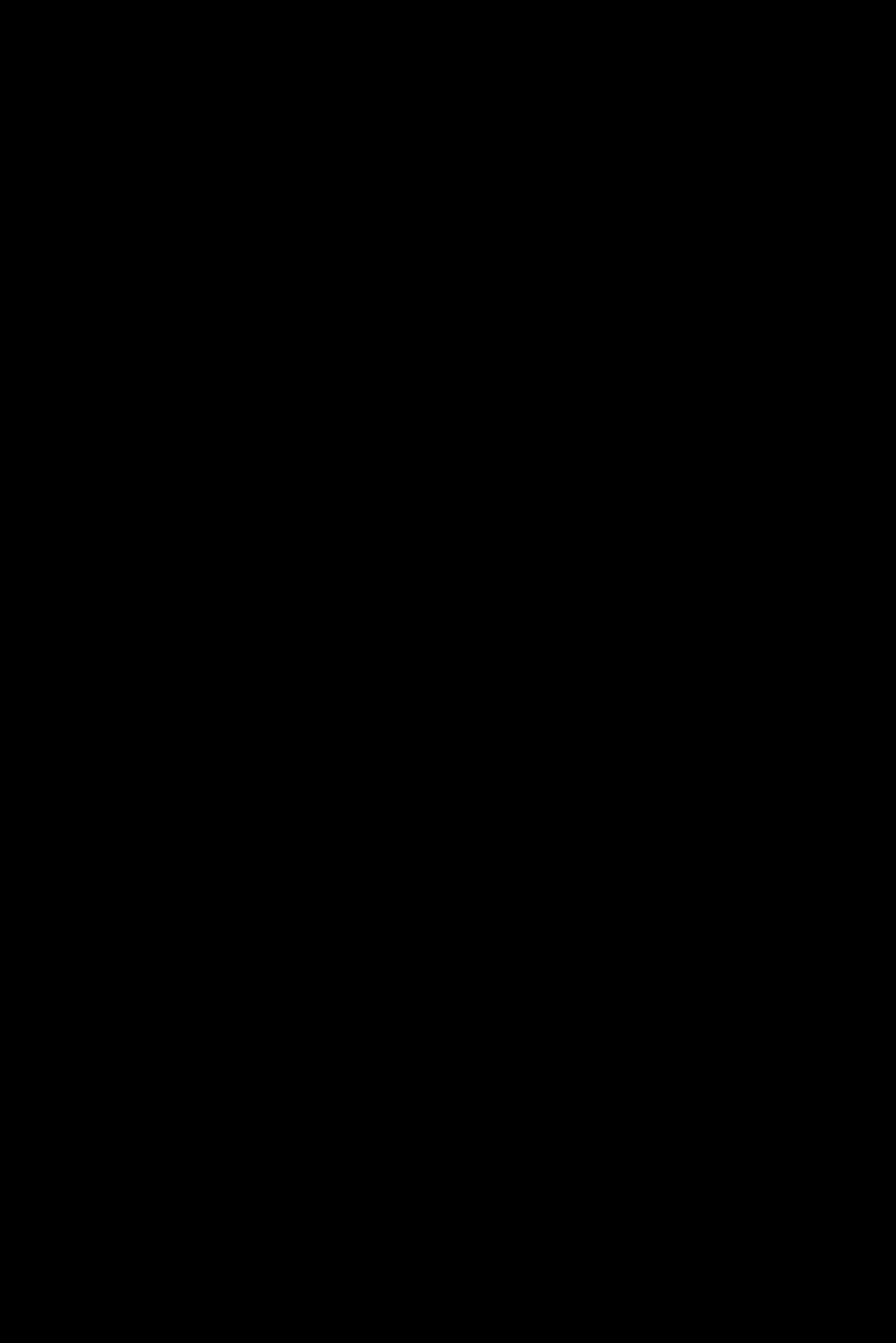
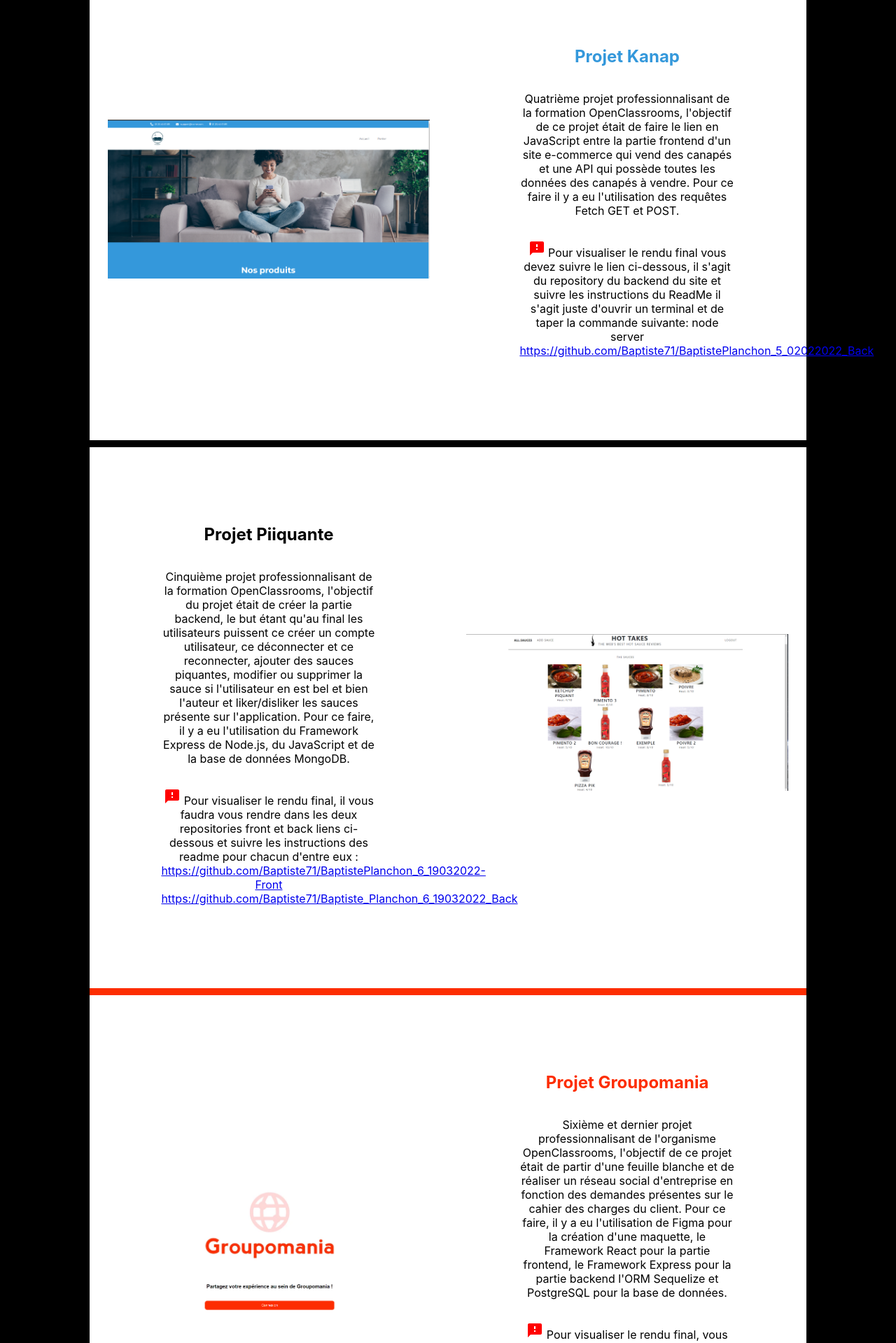
Before and after one commit to Baptiste71/Planchon_Baptiste_Portfolio-master, a React (Create React App) app: page /projects in a window 1280 px wide. Shown: the part 2280-4199 px from the top of the page at 70% size. Before the commit the page ends 2175 px from the top, so only its background shows below. Built offline with nearby package versions, Linux system fonts and the light colour scheme.

Commit message:
mise en page desktop ok (mes projets)

```diff
--- /dev/null
+++ b/src/components/spinner/Spinner.jsx
@@ -0,0 +1,16 @@
+import React from "react";
+import "./_spinner.scss";
+
+const Spinner = () => {
+  return (
+    <div className="pageLoader">
+      <div className="circle1">
+        <div className="circle2">
+          <div className="circle3"></div>
+        </div>
+      </div>
+    </div>
+  );
+};
+
+export default Spinner;
--- /dev/null
+++ b/src/components/spinner/_spinner.scss
@@ -0,0 +1,69 @@
+@import "../../style/_main.scss";
+
+.pageLoader {
+  @include flexJustifyCenter;
+  align-items: center;
+  position: fixed;
+  background: white;
+  z-index: 5;
+  height: 100%;
+  width: 100%;
+  @include spinner;
+}
+
+@keyframes animation-chargement {
+  0% {
+    opacity: 1;
+  }
+  50% {
+    opacity: 0.8;
+  }
+  99% {
+    z-index: 5;
+  }
+  100% {
+    opacity: 0;
+    z-index: -1;
+  }
+}
+
+.circle1 {
+  border: 10px solid transparent;
+  border-top: 10px solid $themeBooki;
+  border-bottom: 10px solid $themeGroupomania;
+  border-radius: 90%;
+  z-index: 4;
+  width: 100px;
+  height: 100px;
+  animation: rotate-center 1s linear 0.6s;
+  animation-iteration-count: 3;
+}
+.circle2 {
+  border: 10px solid transparent;
+  border-bottom: 10px solid transparent;
+  border-radius: 90%;
+  z-index: 3;
+  width: 80px;
+  height: 80px;
+}
+
+.circle3 {
+  border: 10px solid transparent;
+  border-bottom: 10px solid $themeOhmyfood1;
+  border-top: 10px solid $themeLaChouetteAgence;
+  border-radius: 90%;
+  z-index: 2;
+  width: 60px;
+  height: 60px;
+  animation: rotate-center 1s linear 0.6s;
+  animation-iteration-count: 3;
+}
+
+@keyframes rotate-center {
+  0% {
+    transform: rotate(0);
+  }
+  100% {
+    transform: rotate(360deg);
+  }
+}
--- a/src/pages/home/Home.jsx
+++ b/src/pages/home/Home.jsx
@@ -19,7 +19,7 @@
               JavaScript ainsi que le Framework React) et backend (JavaScript, le Framework Express de Node.js, les bases de données SQL avec PostgreSQL et l’ORM Sequelize et les bases de données NoSQL avec MongoDB).
             </p>
             <button className="go" type="submit">
-              <NavLink className="btnGo" to="/experiences">
+              <NavLink className="btnGo" to="/projects">
                 Allons-y
               </NavLink>
             </button>
--- a/src/pages/projets/Project.jsx
+++ b/src/pages/projets/Project.jsx
@@ -1,11 +1,14 @@
 import React from "react";
 import Navigation from "../../components/navigation/Navigation";
+import Spinner from "../../components/spinner/Spinner";
+import FeedbackIcon from "@mui/icons-material/Feedback";
 import "./_project.scss";
 
 const Experiences = () => {
   return (
     <div className="projectPage">
       <Navigation />
+      <Spinner />
       <div className="presentationProject">
         <div className="introduction">
           <h1 className="introTitle">Mes projets professionalisants</h1>
@@ -55,6 +58,67 @@
               </div>
             </a>
           </div>
+          <div className="presentationReverse kanapBorder">
+            <div className="titleAndTxt">
+              <h2 className="projectName kanap">Projet Kanap</h2>
+              <p className="projectDescription">
+                Quatrième projet professionnalisant de la formation OpenClassrooms, l'objectif de ce projet était de faire le lien en JavaScript entre la partie frontend d'un site e-commerce qui vend des canapés et une API qui possède toutes les
+                données des canapés à vendre. Pour ce faire il y a eu l'utilisation des requêtes Fetch GET et POST.
+              </p>
+              <p className="attention">
+                <FeedbackIcon className="attentionIcon" /> Pour visualiser le rendu final vous devez suivre le lien ci-dessous, il s'agit du repository du backend du site et suivre les instructions du ReadMe il s'agit juste d'ouvrir un terminal et de
+                taper la commande suivante: node server <br />
+                <a href="https://github.com/Baptiste71/BaptistePlanchon_5_02022022_Back">https://github.com/Baptiste71/BaptistePlanchon_5_02022022_Back</a>
+              </p>
+            </div>
+            <a className="miniatureLink" href="https://baptiste71.github.io/BaptistePlanchon_5_02022022/">
+              <div className="miniatureProject">
+                <img className="imgProject" src="img/miniature_kanap.png" alt="miniature du projet Kanap" />
+              </div>
+            </a>
+          </div>
+          <div className="presentationNormal piiquanteBorder">
+            <div className="titleAndTxt">
+              <h2 className="projectName piiquante">Projet Piiquante</h2>
+              <p className="projectDescription">
+                Cinquième projet professionnalisant de la formation OpenClassrooms, l'objectif du projet était de créer la partie backend, le but étant qu'au final les utilisateurs puissent ce créer un compte utilisateur, ce déconnecter et ce
+                reconnecter, ajouter des sauces piquantes, modifier ou supprimer la sauce si l'utilisateur en est bel et bien l'auteur et liker/disliker les sauces présente sur l'application. Pour ce faire, il y a eu l'utilisation du Framework
+                Express de Node.js, du JavaScript et de la base de données MongoDB.
+              </p>
+              <p className="attention">
+                <FeedbackIcon className="attentionIcon" /> Pour visualiser le rendu final, il vous faudra vous rendre dans les deux repositories front et back liens ci-dessous et suivre les instructions des readme pour chacun d'entre eux : <br />
+                <a href="https://github.com/Baptiste71/BaptistePlanchon_6_19032022-Front">https://github.com/Baptiste71/BaptistePlanchon_6_19032022-Front</a>
+                <br />
+                <a href="https://github.com/Baptiste71/Baptiste_Planchon_6_19032022_Back">https://github.com/Baptiste71/Baptiste_Planchon_6_19032022_Back</a>
+              </p>
+            </div>
+            <a className="miniatureLink" href="https://github.com/Baptiste71/BaptistePlanchon_6_19032022-Front">
+              <div className="miniatureProject">
+                <img className="imgProject" src="img/miniature_piiquante.png" alt="miniature du projet piiquante" />
+              </div>
+            </a>
+          </div>
+          <div className="presentationReverse groupomaniaBorder">
+            <div className="titleAndTxt">
+              <h2 className="projectName groupomania">Projet Groupomania</h2>
+              <p className="projectDescription">
+                Sixième et dernier projet professionnalisant de l'organisme OpenClassrooms, l'objectif de ce projet était de partir d'une feuille blanche et de réaliser un réseau social d'entreprise en fonction des demandes présentes sur le cahier
+                des charges du client. Pour ce faire, il y a eu l'utilisation de Figma pour la création d'une maquette, le Framework React pour la partie frontend, le Framework Express pour la partie backend l'ORM Sequelize et PostgreSQL pour la base
+                de données.
+              </p>
+              <p className="attention">
+                <FeedbackIcon className="attentionIcon" /> Pour visualiser le rendu final, vous devez vous rendre sur les deux repositories front et back liens ci-dessous, et suivre les instructions demandées dans les readme : <br />
+                <a href="https://github.com/Baptiste71/Planchon_Baptiste_7_09042022_Front">https://github.com/Baptiste71/Planchon_Baptiste_7_09042022_Front</a>
+                <br />
+                <a href="https://github.com/Baptiste71/Planchon_Baptiste_7_09042022_Back">https://github.com/Baptiste71/Planchon_Baptiste_7_09042022_Back</a>
+              </p>
+            </div>
+            <a className="miniatureLink" href="https://github.com/Baptiste71/Planchon_Baptiste_7_09042022_Front">
+              <div className="miniatureProject">
+                <img className="imgProject" src="img\miniature_groupomania.png" alt="miniature du projet Groupomania" />
+              </div>
+            </a>
+          </div>
         </div>
       </div>
     </div>
--- a/src/pages/projets/_project.scss
+++ b/src/pages/projets/_project.scss
@@ -47,9 +47,13 @@
   align-items: center;
   width: 50%;
 }
+.attentionIcon {
+  color: red;
+}
 
 .booki {
   color: $themeBooki;
+  animation: apparition-menu 2s forwards;
 }
 
 .bookiBorder {
@@ -59,6 +63,7 @@
 
 .ohmyfood {
   color: $themeOhmyfood2;
+  animation: apparition-menu 2s 0.2s forwards;
 }
 
 .ohmyfoodBorder {
@@ -68,6 +73,7 @@
 
 .laChouetteAgence {
   color: $themeLaChouetteAgence;
+  animation: apparition-menu 2s 0.4s forwards;
 }
 
 .laChouetteAgenceBorder {
@@ -75,7 +81,42 @@
   padding-top: 90px;
 }
 
+.kanap {
+  color: $themeKanap;
+  animation: apparition-menu 2s 0.6s forwards;
+}
+
+.kanapBorder {
+  border-top: 10px solid $themeKanap;
+  padding-top: 90px;
+}
+
+.piiquante {
+  animation: apparition-menu 2s 0.8s forwards;
+}
+
+.piiquanteBorder {
+  border-top: 10px solid $themePiiquante;
+  padding-top: 90px;
+}
+
+.groupomania {
+  color: $themeGroupomania;
+  animation: apparition-menu 2s 1s forwards;
+}
+
+.groupomaniaBorder {
+  border-top: 10px solid $themeGroupomania;
+  padding-top: 90px;
+  padding-bottom: 20px;
+}
+
 .projectDescription {
+  width: 60%;
+  text-align: center;
+}
+
+.attention {
   width: 60%;
   text-align: center;
 }
@@ -88,6 +129,9 @@
 .miniatureProject {
   width: 90%;
   object-fit: cover;
+  &:hover {
+    box-shadow: 0px 6px 10px $buttonColor;
+  }
 }
 
 .imgProject {
--- a/src/style/_mixins.scss
+++ b/src/style/_mixins.scss
@@ -165,3 +165,18 @@
     margin-right: 0%;
   }
 }
+
+// Mes projets //
+
+// Animations //
+
+@mixin spinner {
+  animation-name: animation-chargement;
+  animation-duration: 3s;
+  animation-timing-function: linear;
+  animation-delay: 0.6s;
+  animation-iteration-count: 1;
+  animation-direction: normal;
+  animation-play-state: running;
+  animation-fill-mode: forwards;
+}
--- a/src/style/_variables.scss
+++ b/src/style/_variables.scss
@@ -7,6 +7,9 @@
 $themeOhmyfood1: #ff79da;
 $themeOhmyfood2: #9356dc;
 $themeLaChouetteAgence: #aa5f3d;
+$themeKanap: #3498db;
+$themePiiquante: #000000;
+$themeGroupomania: #fd2d01;
 
 // Breakpoints //
 
```
Also changed, not shown: public/img/miniature_groupomania.png.
